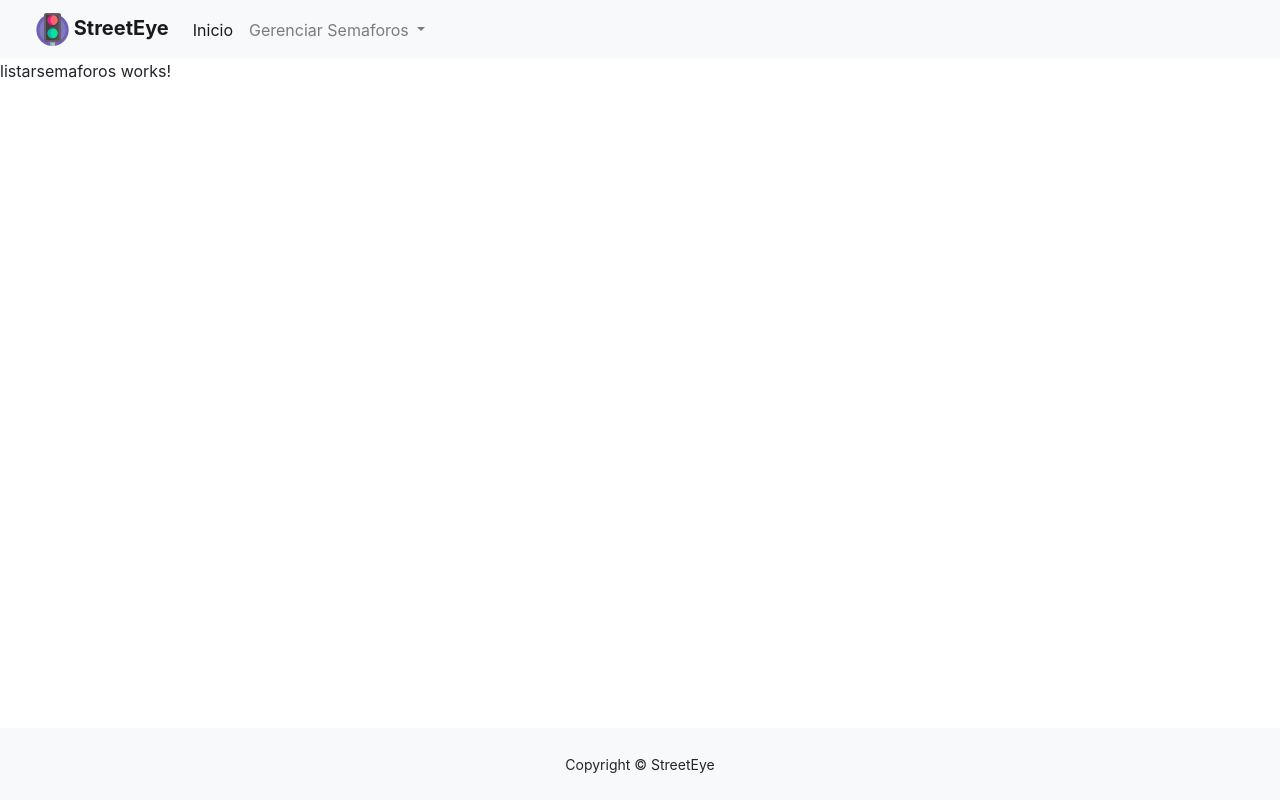
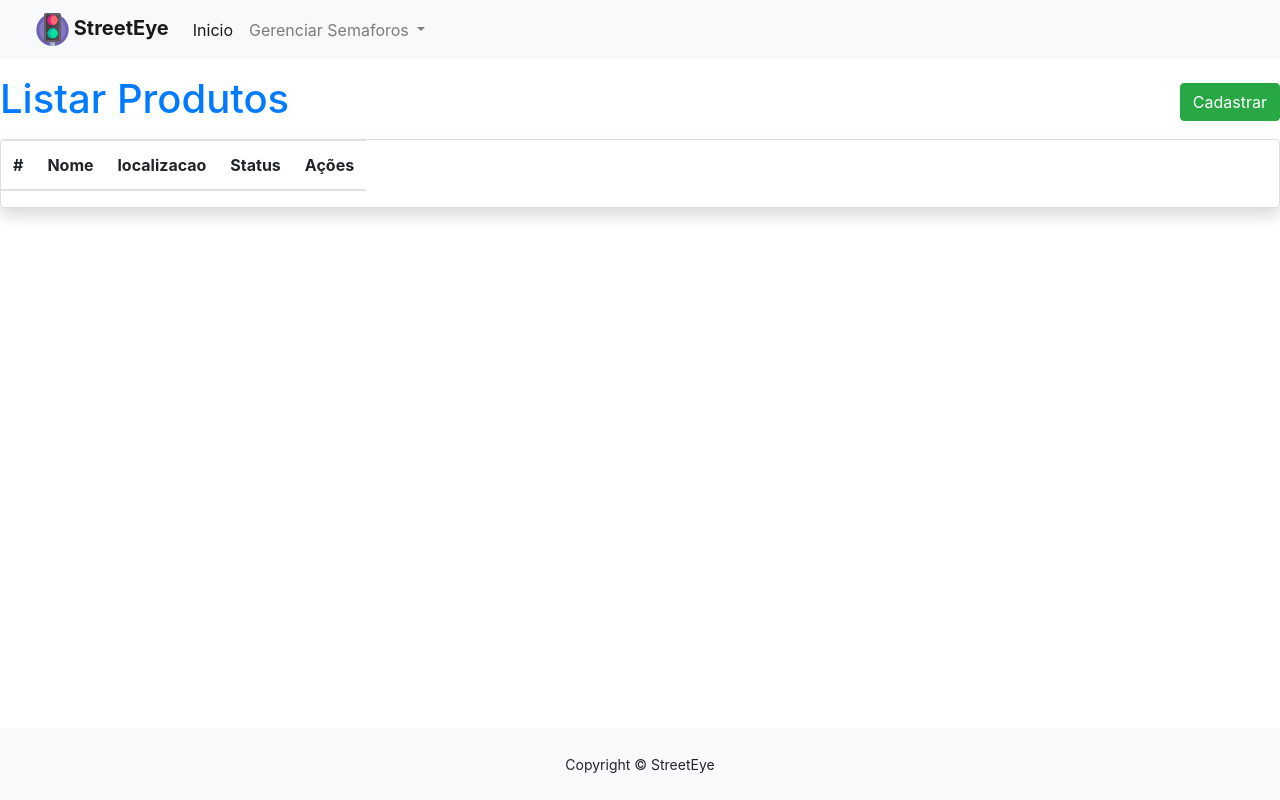
Before and after one commit to strFelix/StreetEye-Angular, an Angular app: page /semaforos in a window 1280 px wide. Built offline with nearby package versions, Linux system fonts and the light colour scheme.

Commit message:
feat: starting creation for semaphore list

```diff
--- a/src/app/components/semaforos/listarsemaforos/listarsemaforos.component.html
+++ b/src/app/components/semaforos/listarsemaforos/listarsemaforos.component.html
@@ -1 +1,37 @@
-<p>listarsemaforos works!</p>
+<h1 class="my-3 text-primary">
+    Listar Produtos
+    <button type="button" routerLink="/produtos/cadastrar" class="btn btn-success mt-2 float-right">
+      Cadastrar
+    </button>
+  </h1>
+
+  <div class="card shadow">
+    <table class="table table-responsive table striped">
+      <thead>
+        <tr>
+          <th>#</th>
+          <th>Nome</th>
+          <th>localizacao</th>
+          <th>Status</th>
+          <th>Ações</th>
+        </tr>
+      </thead>
+      <tbody>
+        <tr *ngFor = "let semaforo of listaSemaforos">
+          <td>{{ semaforo.id }}</td>
+          <td>{{ semaforo.nome }}</td>
+          <td>{{ semaforo.localizacao }}</td>
+          <td>{{ semaforo.status }}</td>
+          <td></td>
+          <button type="button" routerLink="/produtos/atualizar/{{semaforo.id}}" class="btn btn-warning">
+            <i class="fa fa-pencil" aria-hidden="true"></i>
+          </button>
+
+          <button class="btn btn-danger ml-2">
+            <i class="fa fa-trash-o" aria-hidden="true"></i>
+          </button>
+
+        </tr>
+      </tbody>
+    </table>
+  </div>
--- a/src/app/components/semaforos/listarsemaforos/listarsemaforos.component.ts
+++ b/src/app/components/semaforos/listarsemaforos/listarsemaforos.component.ts
@@ -1,4 +1,5 @@
 import { Component } from '@angular/core';
+import { ISemaforo } from 'src/app/models/ISemaforo';
 
 @Component({
   selector: 'app-listarsemaforos',
@@ -6,5 +7,5 @@ import { Component } from '@angular/core';
   styleUrls: ['./listarsemaforos.component.css']
 })
 export class ListarsemaforosComponent {
-
+    listaSemaforos: ISemaforo[] = [];
 }
--- /dev/null
+++ b/src/app/models/ISemaforo.ts
@@ -0,0 +1,6 @@
+export interface ISemaforo{
+    id?: number;
+    nome: string;
+    localizacao: string;
+    status: string;
+}
```
